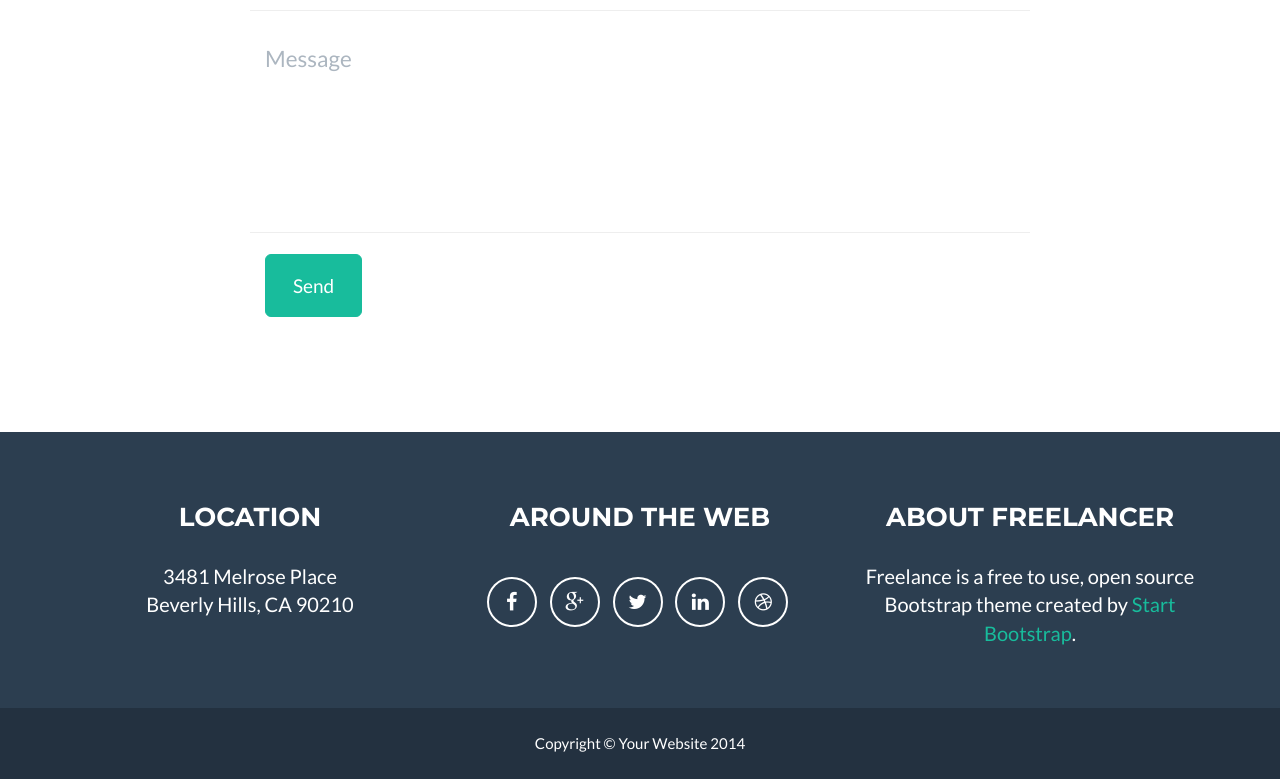
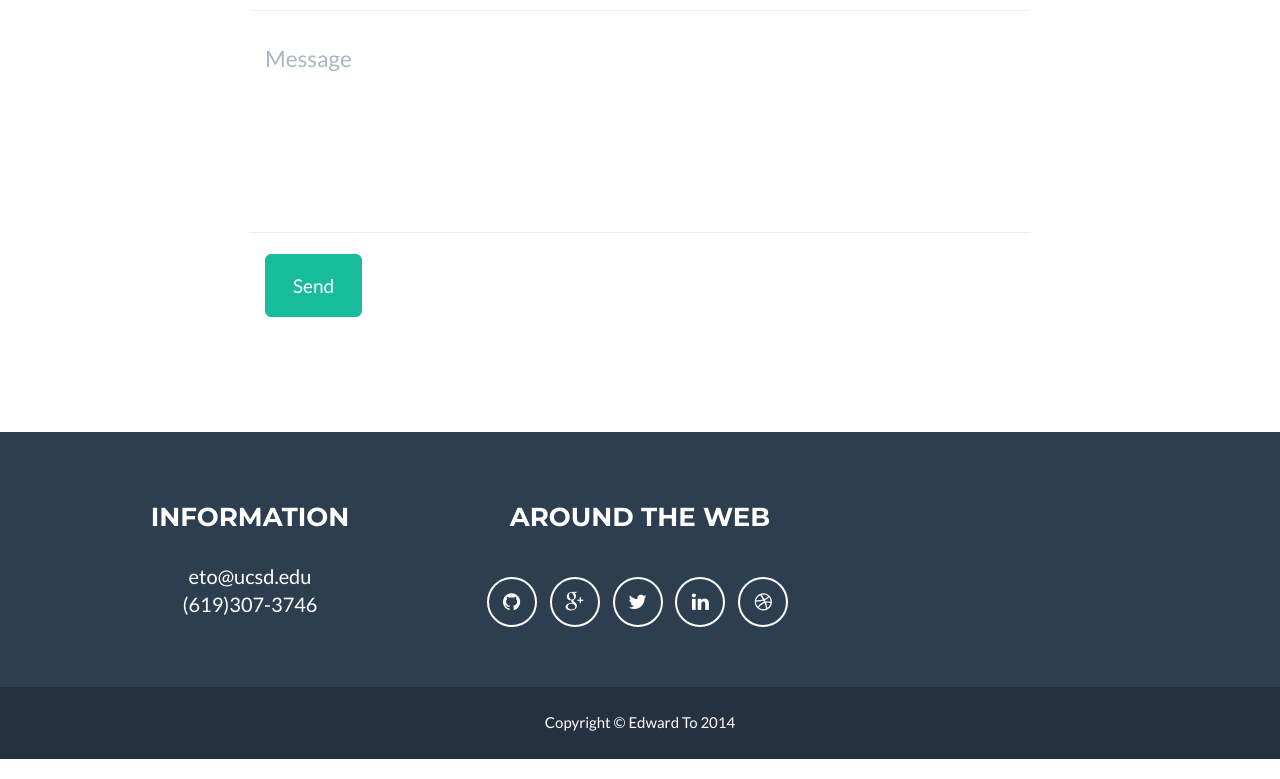
Before and after one commit to EdwardTo/edwardto.github.io, a plain HTML site: page index.html in a window 1280 px wide. Shown: the part 2718-3497 px from the top of the page. Drawn offline with nearby package versions, Linux system fonts and the light colour scheme.

Commit message:
Updated Index.html
Updated information, added resume PDF, changed contact me info for mail

```diff
--- a/index.html
+++ b/index.html
@@ -176,7 +176,7 @@
                     <p>Before college, I never had any experience with computer science. After taking my first class, I loved it. Right now, I am looking for an internship in order to gain real world experience as well as to further add onto my passion of computer science. </p>
                 </div>
                 <div class="col-lg-8 col-lg-offset-2 text-center">
-                    <a href= "EdwardToResume.docx"  class="btn btn-lg btn-outline">
+                    <a href= "EdwardToResume.pdf"  class="btn btn-lg btn-outline">
                         <i class="fa fa-file"></i> Resume
                     </a>
                 </div>
@@ -245,14 +245,14 @@
             <div class="container">
                 <div class="row">
                     <div class="footer-col col-md-4">
-                        <h3>Location</h3>
-                        <p>3481 Melrose Place<br>Beverly Hills, CA 90210</p>
+                        <h3>Information</h3>
+                        <p>eto@ucsd.edu<br>(619)307-3746</p>
                     </div>
                     <div class="footer-col col-md-4">
                         <h3>Around the Web</h3>
                         <ul class="list-inline">
                             <li>
-                                <a href="#" class="btn-social btn-outline"><i class="fa fa-fw fa-facebook"></i></a>
+                                <a href="https://github.com/EdwardTo" class="btn-social btn-outline"><i class="fa fa-fw fa-github"></i></a>
                             </li>
                             <li>
                                 <a href="#" class="btn-social btn-outline"><i class="fa fa-fw fa-google-plus"></i></a>
@@ -268,10 +268,6 @@
                             </li>
                         </ul>
                     </div>
-                    <div class="footer-col col-md-4">
-                        <h3>About Freelancer</h3>
-                        <p>Freelance is a free to use, open source Bootstrap theme created by <a href="http://startbootstrap.com">Start Bootstrap</a>.</p>
-                    </div>
                 </div>
             </div>
         </div>
@@ -279,7 +275,7 @@
             <div class="container">
                 <div class="row">
                     <div class="col-lg-12">
-                        Copyright &copy; Your Website 2014
+                        Copyright &copy; Edward To 2014
                     </div>
                 </div>
             </div>
```
Also changed, not shown: 2 other files.
